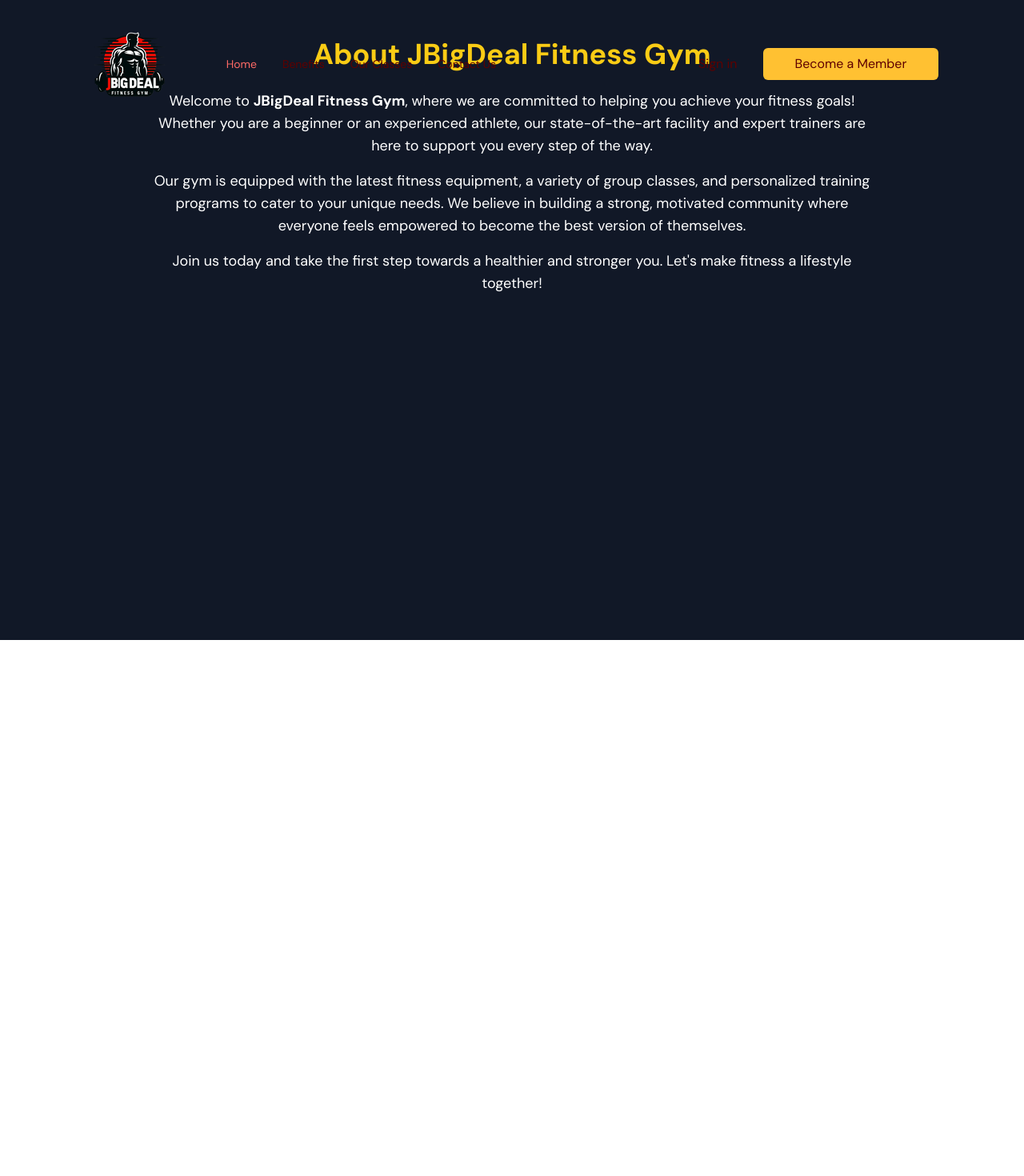
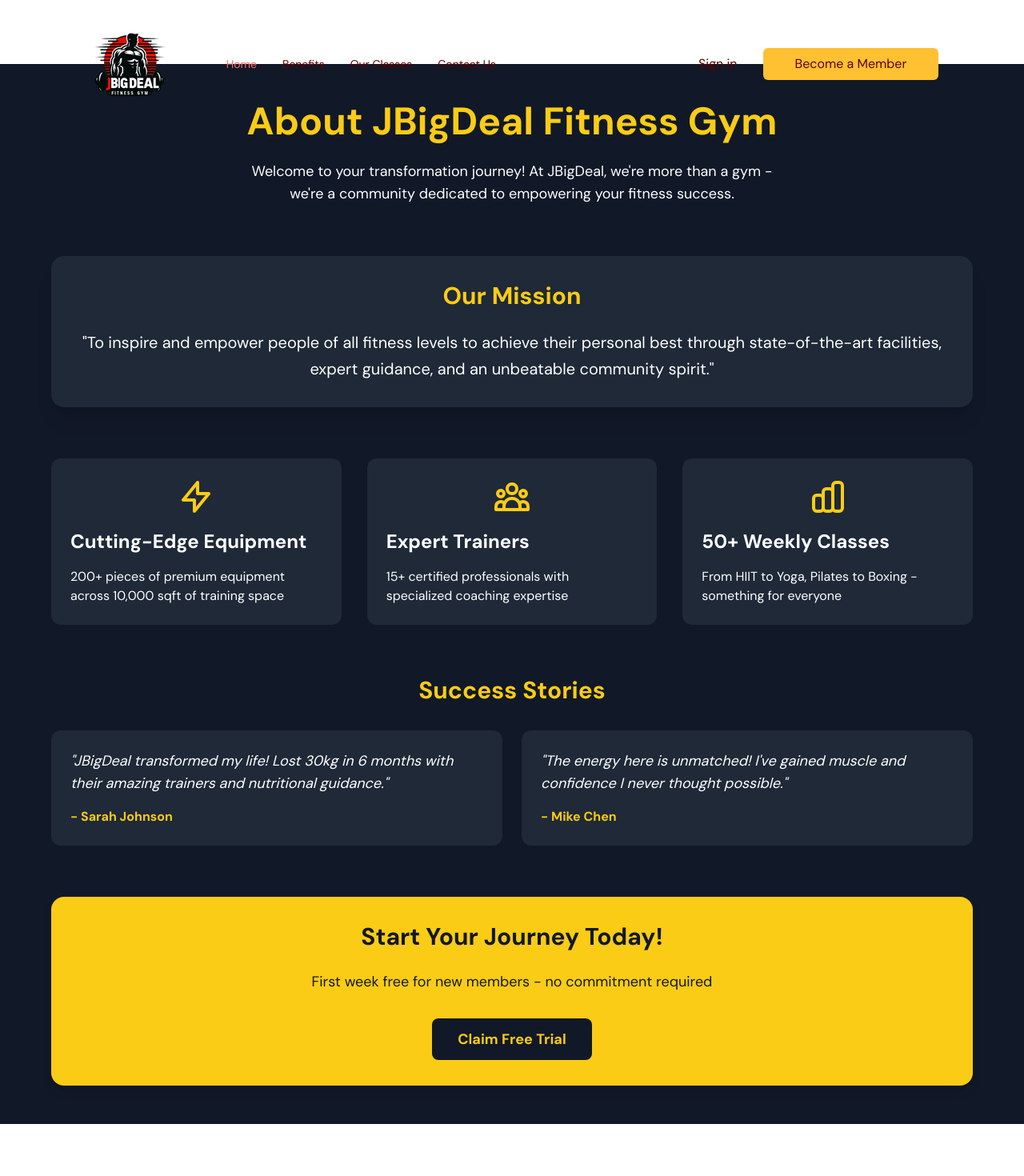
Before and after one commit to KARTIKPAUL/JBigDeal, a React (Vite) app: page /about-us in a window 1280 px wide. Shown: the top 1470 px of the page at 80% size. Before the commit the page ends 800 px from the top, so only its background shows below. Built offline with nearby package versions, Linux system fonts and the light colour scheme.

Commit message:
Abou Us Done

```diff
--- a/src/scenes/About/AboutUs.tsx
+++ b/src/scenes/About/AboutUs.tsx
@@ -1,11 +1,8 @@
-import React from "react";
-import { Link } from 'react-router-dom';
 import Navbar from '@/scenes/navbar';
 import Footer from '@/scenes/footer';
 import { SelectedPage } from '@/shared/types';
 
-
-const AboutUs: React.FC = () => {
+const AboutUs = () => {
   return (
     <div className='app'>
       <Navbar
@@ -13,20 +10,88 @@
         selectedPage={SelectedPage.Home}
         setSelectedPage={() => {}}
       />
-    <div className="bg-gray-900 text-white min-h-screen flex flex-col items-center py-12 px-6">
-      <div className="max-w-4xl text-center">
-        <h1 className="text-4xl font-bold mb-6 text-yellow-400">About JBigDeal Fitness Gym</h1>
-        <p className="text-lg mb-4">
-          Welcome to <span className="font-semibold">JBigDeal Fitness Gym</span>, where we are committed to helping you achieve your fitness goals! Whether you are a beginner or an experienced athlete, our state-of-the-art facility and expert trainers are here to support you every step of the way.
-        </p>
-        <p className="text-lg mb-4">
-          Our gym is equipped with the latest fitness equipment, a variety of group classes, and personalized training programs to cater to your unique needs. We believe in building a strong, motivated community where everyone feels empowered to become the best version of themselves.
-        </p>
-        <p className="text-lg mb-4">
-          Join us today and take the first step towards a healthier and stronger you. Let's make fitness a lifestyle together!
-        </p>
-      </div>
-    </div>
+
+     <div className="bg-gray-900 text-white min-h-screen flex flex-col items-center py-12 px-6 mt-20">
+       <div className="max-w-6xl w-full">
+         <div className="text-center mb-16">
+           <h1 className="text-4xl md:text-5xl font-bold mb-6 text-yellow-400">
+             About JBigDeal Fitness Gym
+           </h1>
+           <p className="text-lg mb-8 max-w-2xl mx-auto">
+             Welcome to your transformation journey! At JBigDeal, we're more than a gym -
+             we're a community dedicated to empowering your fitness success.
+           </p>
+         </div>
+
+         {/* Mission Section */}
+         <div className="bg-gray-800 rounded-2xl p-8 mb-16 text-center shadow-xl">
+           <h2 className="text-3xl font-bold mb-6 text-yellow-400">Our Mission</h2>
+           <p className="text-xl leading-relaxed">
+             "To inspire and empower people of all fitness levels to achieve their
+             personal best through state-of-the-art facilities, expert guidance,
+             and an unbeatable community spirit."
+           </p>
+         </div>
+
+         {/* Features Grid */}
+         <div className="grid md:grid-cols-3 gap-8 mb-16">
+           <div className="bg-gray-800 p-6 rounded-xl hover:transform hover:scale-105 transition-all">
+             <div className="text-yellow-400 mb-4">
+               <svg className="w-12 h-12 mx-auto" fill="none" stroke="currentColor" viewBox="0 0 24 24">
+                 <path strokeLinecap="round" strokeLinejoin="round" strokeWidth={2} d="M13 10V3L4 14h7v7l9-11h-7z" />
+               </svg>
+             </div>
+             <h3 className="text-2xl font-bold mb-4">Cutting-Edge Equipment</h3>
+             <p>200+ pieces of premium equipment across 10,000 sqft of training space</p>
+           </div>
+
+           <div className="bg-gray-800 p-6 rounded-xl hover:transform hover:scale-105 transition-all">
+             <div className="text-yellow-400 mb-4">
+               <svg className="w-12 h-12 mx-auto" fill="none" stroke="currentColor" viewBox="0 0 24 24">
+                 <path strokeLinecap="round" strokeLinejoin="round" strokeWidth={2} d="M17 20h5v-2a3 3 0 00-5.356-1.857M17 20H7m10 0v-2c0-.656-.126-1.283-.356-1.857M7 20H2v-2a3 3 0 015.356-1.857M7 20v-2c0-.656.126-1.283.356-1.857m0 0a5.002 5.002 0 019.288 0M15 7a3 3 0 11-6 0 3 3 0 016 0zm6 3a2 2 0 11-4 0 2 2 0 014 0zM7 10a2 2 0 11-4 0 2 2 0 014 0z" />
+               </svg>
+             </div>
+             <h3 className="text-2xl font-bold mb-4">Expert Trainers</h3>
+             <p>15+ certified professionals with specialized coaching expertise</p>
+           </div>
+
+           <div className="bg-gray-800 p-6 rounded-xl hover:transform hover:scale-105 transition-all">
+             <div className="text-yellow-400 mb-4">
+               <svg className="w-12 h-12 mx-auto" fill="none" stroke="currentColor" viewBox="0 0 24 24">
+                 <path strokeLinecap="round" strokeLinejoin="round" strokeWidth={2} d="M9 19v-6a2 2 0 00-2-2H5a2 2 0 00-2 2v6a2 2 0 002 2h2a2 2 0 002-2zm0 0V9a2 2 0 012-2h2a2 2 0 012 2v10m-6 0a2 2 0 002 2h2a2 2 0 002-2m0 0V5a2 2 0 012-2h2a2 2 0 012 2v14a2 2 0 01-2 2h-2a2 2 0 01-2-2z" />
+               </svg>
+             </div>
+             <h3 className="text-2xl font-bold mb-4">50+ Weekly Classes</h3>
+             <p>From HIIT to Yoga, Pilates to Boxing - something for everyone</p>
+           </div>
+         </div>
+
+         {/* Success Stories */}
+         <div className="mb-16">
+           <h2 className="text-3xl font-bold text-center mb-8 text-yellow-400">Success Stories</h2>
+           <div className="grid md:grid-cols-2 gap-6">
+             <div className="bg-gray-800 p-6 rounded-xl">
+               <p className="text-lg italic mb-4">"JBigDeal transformed my life! Lost 30kg in 6 months with their amazing trainers and nutritional guidance."</p>
+               <p className="font-bold text-yellow-400">- Sarah Johnson</p>
+             </div>
+             <div className="bg-gray-800 p-6 rounded-xl">
+               <p className="text-lg italic mb-4">"The energy here is unmatched! I've gained muscle and confidence I never thought possible."</p>
+               <p className="font-bold text-yellow-400">- Mike Chen</p>
+             </div>
+           </div>
+         </div>
+
+         {/* CTA Section */}
+         <div className="text-center bg-yellow-400 rounded-2xl p-8 shadow-lg">
+           <h2 className="text-3xl font-bold mb-6 text-gray-900">Start Your Journey Today!</h2>
+           <p className="text-gray-900 mb-8 text-lg">First week free for new members - no commitment required</p>
+           <button className="bg-gray-900 text-yellow-400 px-8 py-3 rounded-lg text-lg font-bold hover:bg-gray-800 transition-colors">
+             Claim Free Trial
+           </button>
+         </div>
+       </div>
+     </div>
+      <Footer />
     </div>
   );
 };
```
